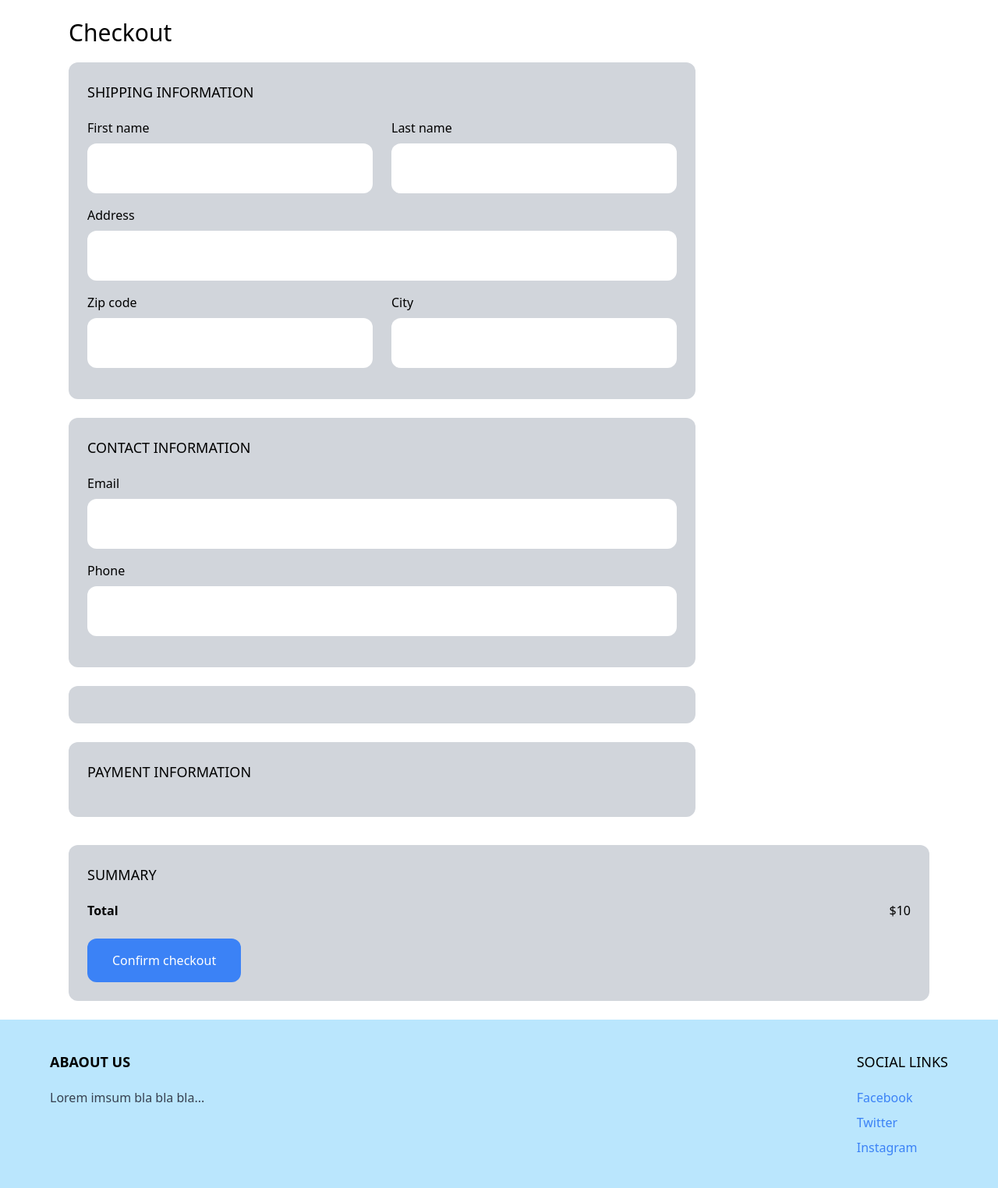
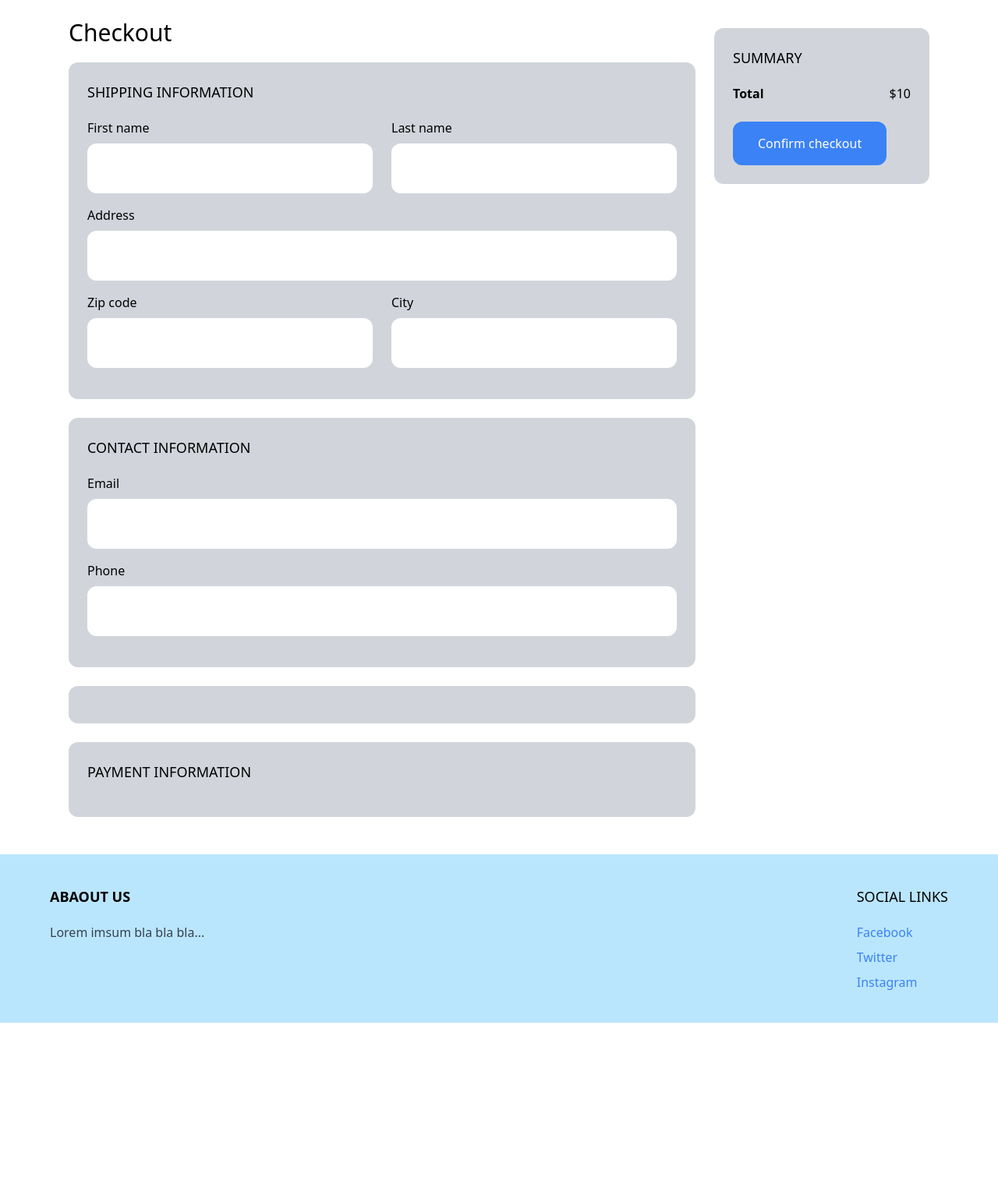
Before and after one commit to kei-kusanagi/Ecommerce, a Django app: template ecommerce/cart/templates/cart/checkout.html in a window 1280 px wide. Shown: the part 77-1601 px from the top of the page at 78% size. After the commit the page ends 1389 px from the top, so only its background shows below. Run offline with Django 4.2, Linux system fonts and the light colour scheme; the template is opened without the code that fills it: most values are stand-ins (such as "Sample title", 1, 10 or a date in 2020); some libraries are stand-ins or nearby versions.

Commit message:
mobile styling

```diff
--- a/ecommerce/cart/templates/cart/cart.html
+++ b/ecommerce/cart/templates/cart/cart.html
@@ -11,7 +11,7 @@
         {% endfor %}
     </div>
 
-    <div class="summary w-full w-1/4 p-6 bg-gray-300 rounded-xl mt-3">
+    <div class="summary w-full md:w-1/4 p-6 bg-gray-300 rounded-xl mt-3">
         <h2 class="uppercase text-lg mb-5">Summary</h2>
 
         <div class="mb-6 flex justify-between">
--- a/ecommerce/cart/templates/cart/checkout.html
+++ b/ecommerce/cart/templates/cart/checkout.html
@@ -7,7 +7,7 @@
     <div class="products w-full lg:w-3/4">
         <h1 class="mb-5 text-3xl">Checkout</h1>
 
-        <div class="w-full pr-6">
+        <div class="w-full md:pr-6">
             <div class="mb-6 p-6 bg-gray-300 rounded-xl">
                 <h2 class="mb-5 uppercase text-lg">Shipping information</h2>
 
@@ -65,7 +65,7 @@
         </div>
     </div>
 
-    <div class="summary w-full w-1/4 p-6 bg-gray-300 rounded-xl mt-3">
+    <div class="summary w-full md:w-1/4 p-6 bg-gray-300 rounded-xl mt-3">
         <h2 class="uppercase text-lg mb-5">Summary</h2>
 
         <div class="mb-6 flex justify-between">
--- a/ecommerce/product/templates/product/partials/product_list_item.html
+++ b/ecommerce/product/templates/product/partials/product_list_item.html
@@ -1,6 +1,6 @@
 <div class="w-full md:w-1/3 xxl:w-1/4 p-6">
     <a href="{% url 'product' product.slug %}">
-        <img src="{{ product.get_thumbnail }}" class="rounded-xl hover:shadow-lg">
+        <img src="{{ product.get_thumbnail }}" class="w-full rounded-xl hover:shadow-lg">
     </a>
 
     <div class="pt-3 flex  items-center justify-between">
```
Also changed, not shown: ecommerce/db.sqlite3.
